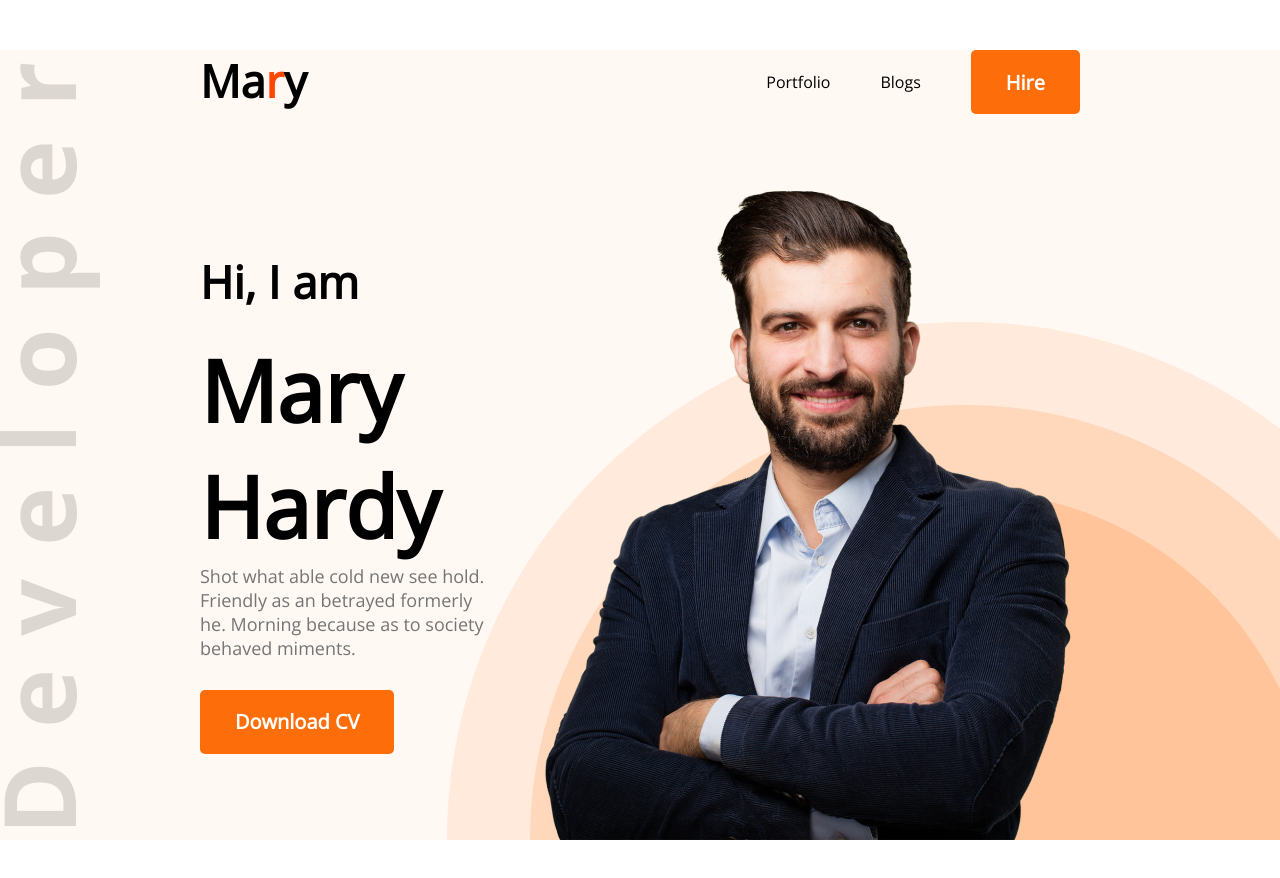
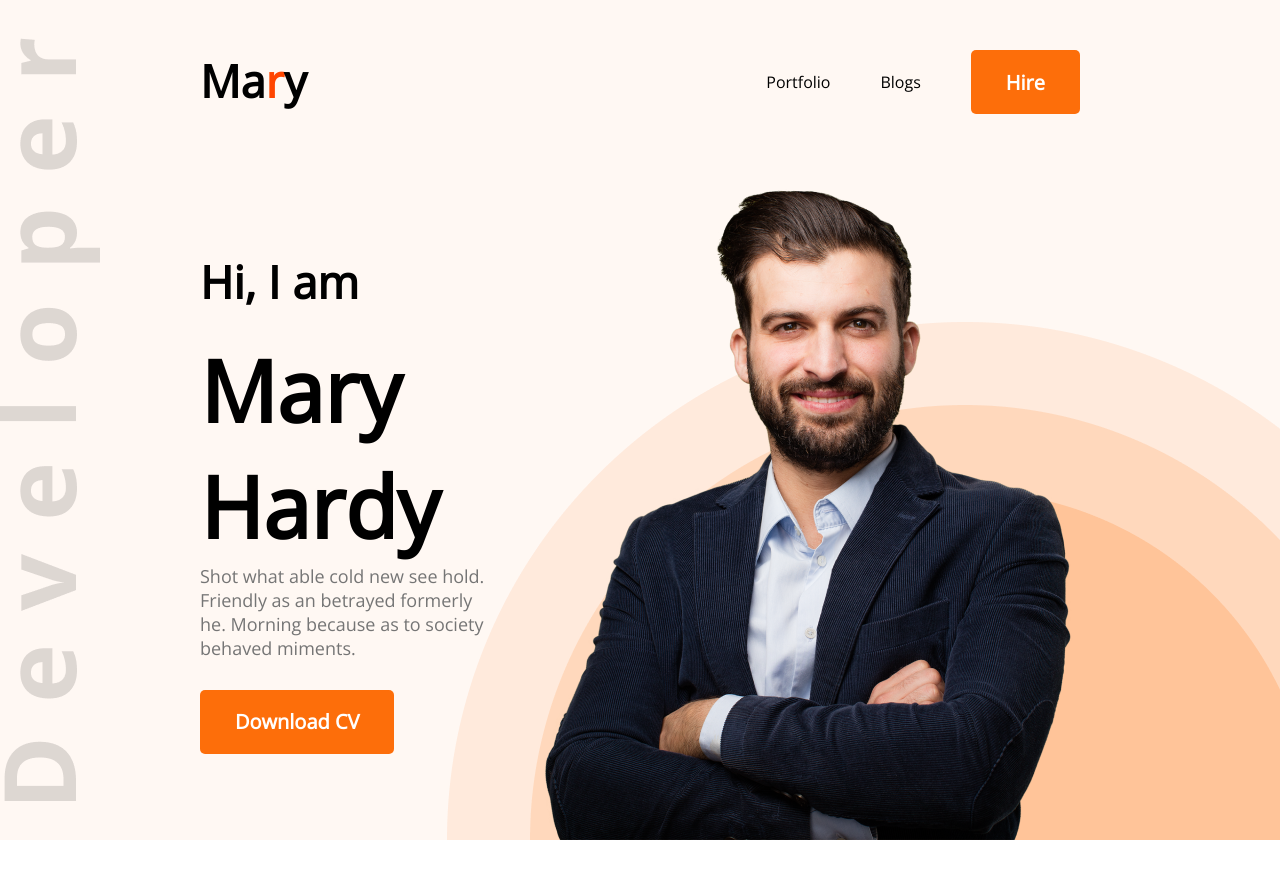
Before and after one commit to mrakibulislam/rakib-portfolio, a plain HTML site: page index.html in a window 1280 px wide. Shown: the top 878 px of the page. Drawn offline with nearby package versions, Linux system fonts and the light colour scheme.

```diff
--- a/styles/portfolio.css
+++ b/styles/portfolio.css
@@ -28,7 +28,7 @@
 /* header and navigation styles */
 nav{display: flex;
     justify-content: space-between;
-    margin: 50px 200px;}
+    padding: 50px 200px;}
 .nav-title{
     font-weight: 800;
     font-size: 45px;
```
